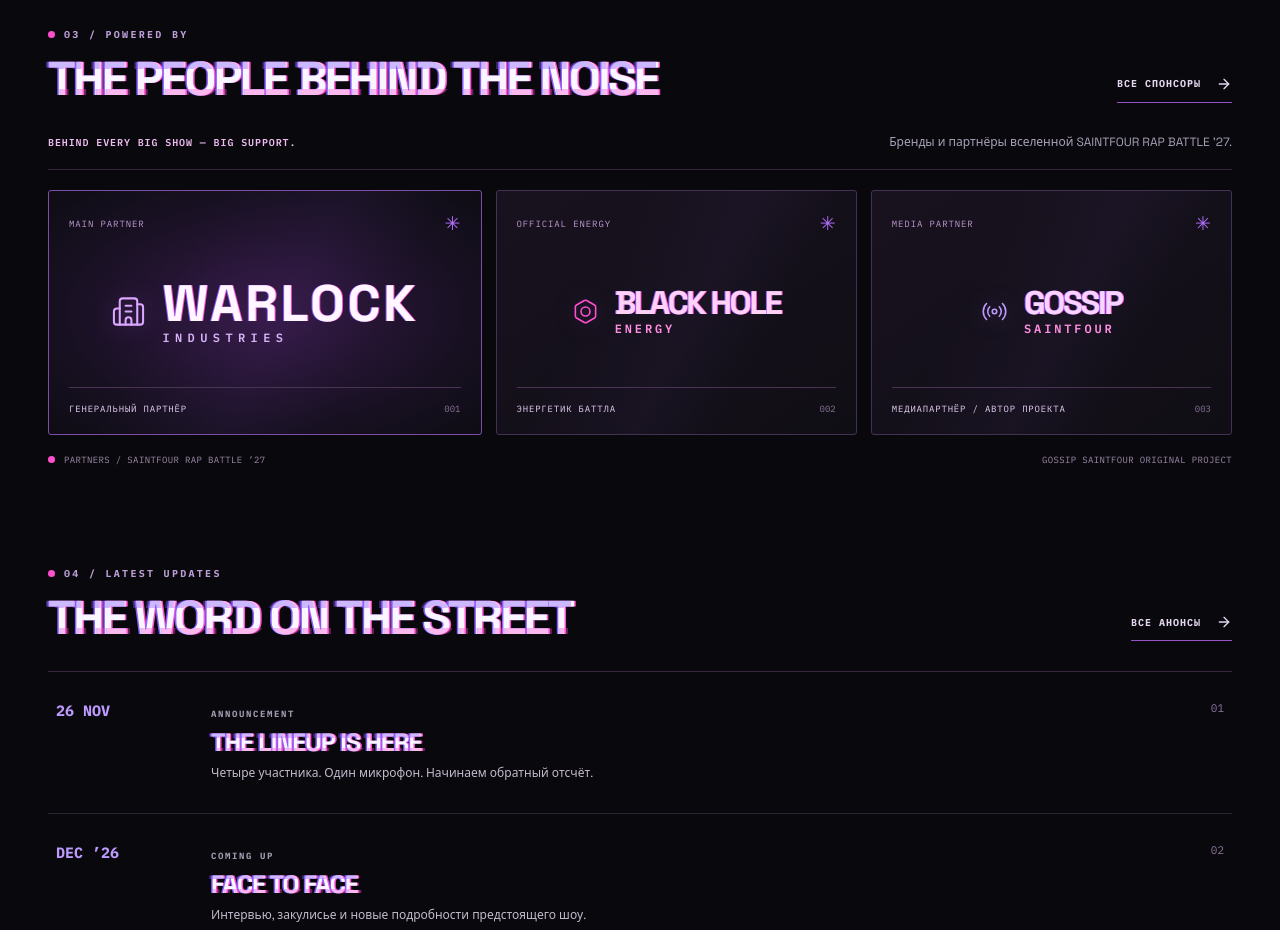
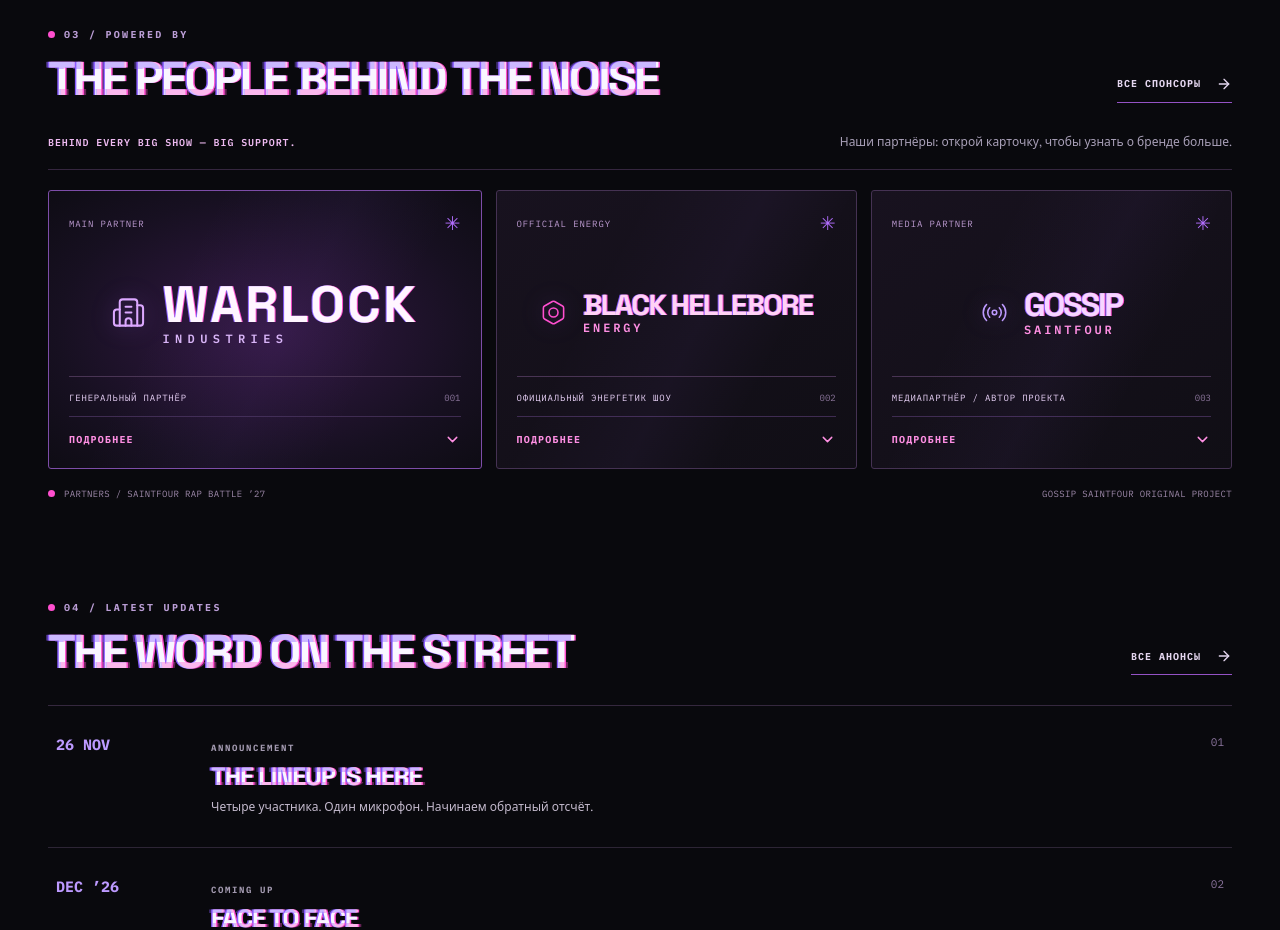
Before and after one commit to GossipSa/SaintfourRapBattle27, a React (Vite) app: page / in a window 1280 px wide. Shown: the part 2540-3470 px from the top of the page. Built offline with nearby package versions, Linux system fonts and the light colour scheme; a web font is replaced by a local one.

Commit message:
feat: expand sponsor cards with Telegram channel and energy media

```diff
--- a/src/Sponsors.jsx
+++ b/src/Sponsors.jsx
@@ -1,47 +1,91 @@
-import { Bolt, Building2, Radio } from 'lucide-react'
+import { useState } from 'react'
+import { ArrowUpRight, Bolt, Building2, ChevronDown, Play, Radio, Star } from 'lucide-react'
 
-// Fictional / in-universe partner identities for the fan project.
-// Replace typography with actual approved logo assets when available.
+// In-universe fan project partners. Add official media files to public/media/sponsors/.
+// The media slots display honest placeholders until real assets are added.
 const sponsors = [
-  { id:'warlock', name:'WARLOCK', subtitle:'INDUSTRIES', tier:'ГЕНЕРАЛЬНЫЙ ПАРТНЁР', tag:'MAIN PARTNER', Icon:Building2, featured:true },
-  { id:'energy', name:'BLACK HOLE', subtitle:'ENERGY', tier:'ЭНЕРГЕТИК БАТТЛА', tag:'OFFICIAL ENERGY', Icon:Bolt },
-  { id:'gossip', name:'GOSSIP', subtitle:'SAINTFOUR', tier:'МЕДИАПАРТНЁР / АВТОР ПРОЕКТА', tag:'MEDIA PARTNER', Icon:Radio },
+  {
+    id:'warlock',name:'WARLOCK',subtitle:'INDUSTRIES',tier:'ГЕНЕРАЛЬНЫЙ ПАРТНЁР',
+    tag:'MAIN PARTNER',Icon:Building2,featured:true,
+    heading:'БОЛЬШЕ, ЧЕМ КОМПАНИЯ.',
+    description:'WARLOCK — влиятельная компания Сентфора, которой руководит Натаниэль Говард. На этой сцене даже бизнес становится личным.',
+    aside:'WARLOCK / SAINTFOUR',
+  },
+  {
+    id:'energy',name:'BLACK HELLEBORE',subtitle:'ENERGY',tier:'ОФИЦИАЛЬНЫЙ ЭНЕРГЕТИК ШОУ',
+    tag:'OFFICIAL ENERGY',Icon:Bolt,
+    heading:'LET THE CHAOS BEGIN.',
+    description:'BLACK HELLEBORE ENERGY — вымышленный энергетик из вселенной SAINTFOUR RAP BATTLE. В рекламном ролике Поппи открывает банку и запускает хаос.',
+    aside:'BLACK HELLEBORE / ENERGY',
+  },
+  {
+    id:'gossip',name:'GOSSIP',subtitle:'SAINTFOUR',tier:'МЕДИАПАРТНЁР / АВТОР ПРОЕКТА',
+    tag:'MEDIA PARTNER',Icon:Radio,
+    heading:'СЕНТФОРУ ЕСТЬ ЧТО СКРЫВАТЬ.',
+    description:'«Сплетница Сентфора» — Telegram-канал с новостями, теориями, мемами и материалами по вселенной Сентфора. Именно здесь выходит SAINTFOUR RAP BATTLE ’27.',
+    url:'https://t.me/Gossip_Saintfour',
+    aside:'@GOSSIP_SAINTFOUR',
+  },
 ]
 
-function SponsorCard({ sponsor }) {
-  const Icon=sponsor.Icon
-  return (
-    <article className={`sponsor-tile sponsor-${sponsor.id} ${sponsor.featured ? 'sponsor-featured' : ''}`}>
-      <div className="sponsor-tile-top">
-        <span>{sponsor.tag}</span>
-        <span className="sponsor-cross" aria-hidden="true">✳</span>
+const mediaPaths={
+  photo:'/media/sponsors/black-hellebore.jpg',
+  video:'/media/sponsors/black-hellebore.mp4',
+}
+
+function ProductMedia() {
+  const [mode,setMode]=useState('photo')
+  const [unavailable,setUnavailable]=useState({photo:false,video:false})
+  const [loaded,setLoaded]=useState({photo:false,video:false})
+  const mediaAvailable=loaded[mode]&&!unavailable[mode]
+  return <div className="sponsor-product-media">
+    <div className="sponsor-media-tabs" aria-label="Медиаматериалы энергетика">
+      <button type="button" className={mode==='photo'?'active':''} onClick={()=>setMode('photo')}>ФОТО</button>
+      <button type="button" className={mode==='video'?'active':''} onClick={()=>setMode('video')}>ВИДЕО</button>
     </div>
-      <div className="sponsor-identity">
-        <Icon className="sponsor-symbol" size={sponsor.featured?35:27} strokeWidth={1.4} aria-hidden="true" />
-        <div className="sponsor-wordmark" aria-label={sponsor.name+' '+sponsor.subtitle}>
-          <strong>{sponsor.name}</strong>
-          <span>{sponsor.subtitle}</span>
+    <div className="sponsor-media-stage">
+      {mode==='photo'&&<img src={mediaPaths.photo} alt="BLACK HELLEBORE ENERGY — фото банки" onLoad={()=>setLoaded(s=>({...s,photo:true}))} onError={()=>setUnavailable(s=>({...s,photo:true}))} className={mediaAvailable?'sponsor-loaded-media':'sponsor-hidden-media'}/>}
+      {mode==='video'&&<video key={mediaPaths.video} src={mediaPaths.video} controls playsInline preload="metadata" onLoadedMetadata={()=>setLoaded(s=>({...s,video:true}))} onError={()=>setUnavailable(s=>({...s,video:true}))} className={mediaAvailable?'sponsor-loaded-media':'sponsor-hidden-media'}/>}
+      {!mediaAvailable&&<div className="sponsor-media-fallback">
+        <div className="sponsor-can-concept" aria-hidden="true"><span>BLACK</span><strong>HELLEBORE</strong><em>ENERGY</em><small>✳</small></div>
+        <div className="sponsor-media-fallback-caption">{mode==='photo'?'ФОТО ПРОДУКТА':'РЕКЛАМНЫЙ РОЛИК'}<strong>MEDIA COMING SOON</strong><span>Добавим настоящий {mode==='photo'?'снимок банки':'ролик с Поппи'}</span></div>
+        {mode==='video'&&<Play size={27} aria-hidden="true" className="sponsor-video-glyph"/>}
+      </div>}
     </div>
   </div>
-      <div className="sponsor-tile-bottom">
-        <span>{sponsor.tier}</span>
-        <span className="sponsor-tile-number">{sponsor.id==='warlock'?'001':sponsor.id==='energy'?'002':'003'}</span>
+}
+
+function SponsorCard({sponsor,expanded,onToggle}) {
+  const Icon=sponsor.Icon
+  return <article className={`sponsor-tile sponsor-${sponsor.id} ${sponsor.featured?'sponsor-featured':''} ${expanded?'sponsor-expanded':''}`}>
+    <div className="sponsor-tile-top"><span>{sponsor.tag}</span><span className="sponsor-cross" aria-hidden="true">✳</span></div>
+    <div className="sponsor-identity">
+      <Icon className="sponsor-symbol" size={sponsor.featured?35:27} strokeWidth={1.4} aria-hidden="true"/>
+      <div className="sponsor-wordmark" aria-label={sponsor.name+' '+sponsor.subtitle}><strong>{sponsor.name}</strong><span>{sponsor.subtitle}</span></div>
     </div>
+    <div className="sponsor-tile-bottom"><span>{sponsor.tier}</span><span className="sponsor-tile-number">{sponsor.id==='warlock'?'001':sponsor.id==='energy'?'002':'003'}</span></div>
+    <button type="button" className="sponsor-details-toggle" onClick={onToggle} aria-expanded={expanded} aria-controls={`sponsor-details-${sponsor.id}`}>
+      {expanded?'СВЕРНУТЬ':'ПОДРОБНЕЕ'} <ChevronDown size={17} className={expanded?'sponsor-chevron-up':''}/>
+    </button>
+    {expanded&&<div className="sponsor-details" id={`sponsor-details-${sponsor.id}`}>
+      <p className="sponsor-details-overline">PARTNER PROFILE / {sponsor.id.toUpperCase()}</p>
+      <h3>{sponsor.heading}</h3>
+      <p className="sponsor-details-description">{sponsor.description}</p>
+      {sponsor.id==='energy'&&<ProductMedia/>}
+      {sponsor.url&&<a className="sponsor-channel-link" href={sponsor.url} target="_blank" rel="noopener noreferrer">ПЕРЕЙТИ В TELEGRAM <ArrowUpRight size={18}/></a>}
+      <div className="sponsor-details-end"><Star size={13}/>{sponsor.aside}</div>
+    </div>}
   </article>
-  )
 }
 
 export default function SponsorsShowcase() {
-  return (
-    <div className="sponsors-showcase">
-      <div className="sponsors-intro">
-        <p>BEHIND EVERY BIG SHOW — BIG SUPPORT.</p>
-        <span>Бренды и партнёры вселенной SAINTFOUR RAP BATTLE ’27.</span>
-      </div>
+  const [expanded,setExpanded]=useState([])
+  const toggle=id=>setExpanded(ids=>ids.includes(id)?ids.filter(x=>x!==id):[...ids,id])
+  return <div className="sponsors-showcase">
+    <div className="sponsors-intro"><p>BEHIND EVERY BIG SHOW — BIG SUPPORT.</p><span>Наши партнёры: открой карточку, чтобы узнать о бренде больше.</span></div>
     <div className="sponsors-grid">
-        {sponsors.map(s=><SponsorCard key={s.id} sponsor={s}/>)}
+      {sponsors.map(s=><SponsorCard key={s.id} sponsor={s} expanded={expanded.includes(s.id)} onToggle={()=>toggle(s.id)}/>)}
     </div>
     <div className="sponsors-note"><span className="red-dot"/> PARTNERS / SAINTFOUR RAP BATTLE ’27 <span>GOSSIP SAINTFOUR ORIGINAL PROJECT</span></div>
   </div>
-  )
 }
--- a/src/sponsors.css
+++ b/src/sponsors.css
@@ -61,3 +61,58 @@
 .sponsor-featured .sponsor-wordmark strong,.sponsors-page .sponsor-featured .sponsor-wordmark strong{font-size:40px}
 .sponsor-wordmark>span{font-size:10px}
 }
+
+/* Sponsor profile cards: readable expandable content, product media and link */
+.sponsor-tile{justify-content:flex-start;min-width:0}
+.sponsor-tile-top{margin-bottom:14px}
+.sponsor-identity{flex:1;min-height:126px;justify-content:center}
+.sponsor-tile-bottom{margin-top:auto}
+.sponsor-details-toggle{display:flex;justify-content:space-between;align-items:center;gap:12px;width:100%;margin-top:13px;padding:14px 0 0;border:0;border-top:1px solid #3f2c52;background:transparent;color:#FF8FE3;text-align:left;letter-spacing:.12em;font:700 10px 'IBM Plex Mono',monospace;transition:color .2s}
+.sponsor-details-toggle:hover{color:white}
+.sponsor-details-toggle svg{transition:transform .2s}
+.sponsor-chevron-up{transform:rotate(180deg)}
+.sponsor-expanded{border-color:#a56bf1;box-shadow:0 0 20px #9d64fa15}
+.sponsor-details{margin-top:15px;padding:18px 0 0;border-top:1px solid #3b2b48;animation:sponsor-open .22s ease-out}
+@keyframes sponsor-open{from{opacity:0;transform:translateY(-5px)}to{opacity:1;transform:translateY(0)}}
+.sponsor-details-overline{margin:0 0 10px;color:#b892e1;font:600 9px 'IBM Plex Mono',monospace;letter-spacing:.1em}
+.sponsor-details h3{margin:0 0 12px;font:700 clamp(19px,2.25vw,30px)/1.1 'Space Grotesk',sans-serif;letter-spacing:-.055em;color:#FFF6FF;text-shadow:-1px 0 #885cff60,1px 0 #ff4fcf60}
+.sponsor-details-description{margin:0 0 18px;color:#D0C1D9;font-size:13px;line-height:1.7}
+.sponsor-details-end{display:flex;align-items:center;gap:8px;padding-top:14px;border-top:1px solid #43344e;color:#b497c9;font:10px 'IBM Plex Mono',monospace;letter-spacing:.05em;overflow-wrap:anywhere}
+.sponsor-details-end svg{flex:none;color:#FF4FCF}
+.sponsor-channel-link{display:inline-flex;align-items:center;justify-content:space-between;gap:14px;margin:3px 0 21px;padding:14px 17px;background:#FF4FCF;color:#140919;text-decoration:none;font:700 11px 'IBM Plex Mono',monospace;letter-spacing:.02em;transition:background .2s,transform .2s}
+.sponsor-channel-link:hover{background:#FF8FE3;transform:translateY(-2px)}
+.sponsor-product-media{margin:20px 0 22px}
+.sponsor-media-tabs{display:flex;gap:8px;margin-bottom:10px}
+.sponsor-media-tabs button{border:1px solid #634a75;background:#1d1429;color:#c5add2;padding:10px 17px;font:600 10px 'IBM Plex Mono',monospace;letter-spacing:.07em;cursor:pointer}
+.sponsor-media-tabs button.active{border-color:#FF4FCF;background:#3b1a45;color:#ffe5fa}
+.sponsor-media-stage{position:relative;aspect-ratio:16/11;background:radial-gradient(ellipse at center,#3e1a50,#100b1c 72%);border:1px solid #614174;overflow:hidden;display:grid;place-items:center}
+.sponsor-loaded-media{display:block;width:100%;height:100%;object-fit:contain}
+.sponsor-hidden-media{display:none}
+.sponsor-media-fallback{position:absolute;inset:0;display:flex;align-items:center;justify-content:center;gap:15px;padding:14px;background-image:linear-gradient(#FF4FCF06 1px,transparent 1px);background-size:100% 8px}
+.sponsor-can-concept{width:74px;height:142px;flex:none;border-radius:13px 13px 15px 15px;transform:rotate(-9deg);background:linear-gradient(90deg,#09080f 0%,#37204a 20%,#0e0a16 51%,#48205b 85%,#120b1c);border:1px solid #b86df3;box-shadow:8px 12px 25px #0008,0 0 24px #b858e520;display:flex;align-items:center;justify-content:center;flex-direction:column;gap:4px;position:relative}
+.sponsor-can-concept:before{content:'';position:absolute;top:-2px;width:63px;height:9px;border-radius:50%;background:linear-gradient(#d8a8ee,#4e315f);border:1px solid #a983c0}
+.sponsor-can-concept>span,.sponsor-can-concept>strong,.sponsor-can-concept>em{font:700 9px 'Space Grotesk',sans-serif;letter-spacing:-.05em;color:#FF8FE3}
+.sponsor-can-concept>strong{font-size:10px;word-break:break-word;text-align:center;color:white;letter-spacing:-.075em}
+.sponsor-can-concept>em{font-size:8px;font-style:normal;color:#B88CFF;letter-spacing:.08em}
+.sponsor-can-concept>small{color:#FF4FCF;font-size:22px;margin-top:5px}
+.sponsor-media-fallback-caption{display:flex;flex-direction:column;gap:8px;min-width:0;color:#d1a0ec;font:600 9px 'IBM Plex Mono',monospace;letter-spacing:.07em}
+.sponsor-media-fallback-caption strong{font:700 clamp(12px,1.4vw,17px) 'Space Grotesk',sans-serif;letter-spacing:-.04em;color:#fff5ff}
+.sponsor-media-fallback-caption>span{font:400 11px 'Space Grotesk',sans-serif;letter-spacing:0;color:#bfa8cf}
+.sponsor-video-glyph{position:absolute;right:17px;bottom:12px;color:#FF8FE3}
+.sponsor-energy .sponsor-wordmark strong{font-size:clamp(19px,2.3vw,29px);letter-spacing:-.055em}
+.sponsors-page .sponsor-expanded .sponsor-details{max-width:960px;margin-left:auto;margin-right:auto;width:100%}
+.sponsors-page .sponsor-featured .sponsor-details{max-width:760px}
+@media(max-width:800px){
+ .sponsors-grid{align-items:stretch}
+ .sponsors-page .sponsor-expanded .sponsor-details{width:100%}
+}
+@media(max-width:540px){
+ .sponsor-details h3{font-size:22px}
+ .sponsor-details-description{font-size:12px}
+ .sponsor-wordmark strong{font-size:25px}
+ .sponsor-energy .sponsor-wordmark strong{font-size:23px}
+ .sponsor-media-stage{aspect-ratio:16/10}
+ .sponsor-can-concept{transform:rotate(-6deg) scale(.9)}
+ .sponsor-media-fallback-caption strong{font-size:13px}
+}
+@media(prefers-reduced-motion:reduce){.sponsor-details{animation:none}.sponsor-details-toggle svg{transition:none}}
```
Also changed, not shown: src/App.jsx (+1 -1 lines), 1 other file (tests, documents, lock files or other folders). Lines whose indentation alone changed are shown as unchanged.
